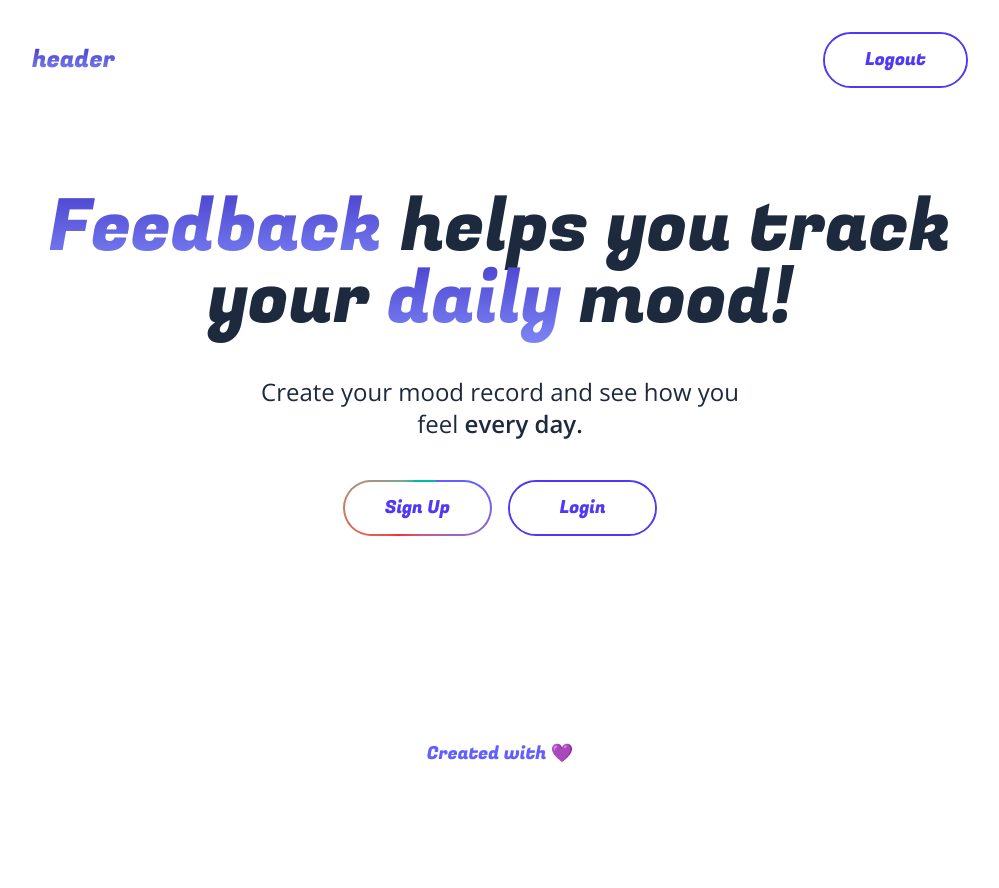
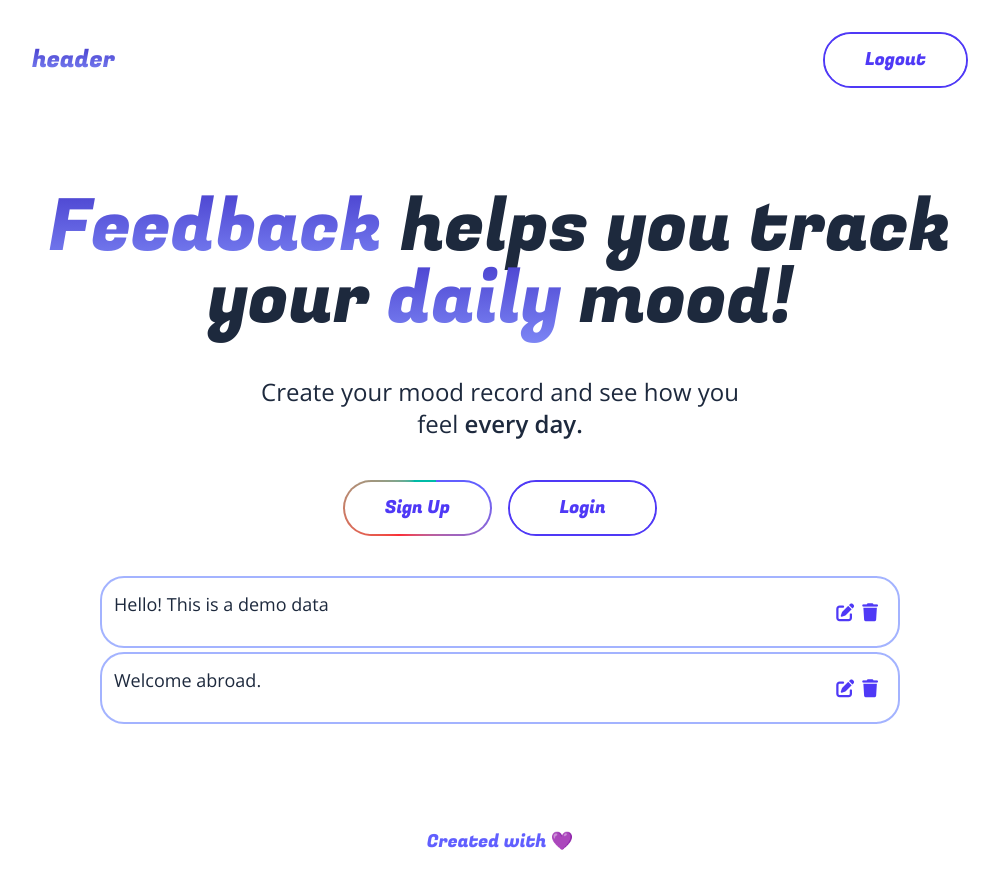
Before and after one commit to liangchow/full-stack-feedback, a Next.js app: page / in a window 1280 px wide. Shown: the whole page, without its empty margins (140-1139 px from the left). Before the commit the page ends 800 px from the top, so only its background shows below. Built offline with nearby package versions, Linux system fonts and the light colour scheme.

Commit message:
Add demote data

```diff
--- a/components/Card.js
+++ b/components/Card.js
@@ -1,3 +1,4 @@
+'use client'
 import React from 'react'
 
 export default function Card(props) {
--- a/components/Hero.js
+++ b/components/Hero.js
@@ -2,6 +2,7 @@ import { Fugaz_One} from "next/font/google";
 import React from 'react'
 import Button from "./Button";
 import CardList from "./CardList";
+import { demoData } from "@/utils";
 
 const fugaz = Fugaz_One({subsets: ["latin"], weight: ["400"]})
 
@@ -15,7 +16,7 @@ export default function Hero() {
         <Button glow text="Sign Up" />
         <Button text="Login" />
       </div>
-      {/* <CardList /> */}
+      <CardList todos={demoData} />
     </div>
   )
 }
--- /dev/null
+++ b/utils/index.js
@@ -0,0 +1,4 @@
+export const demoData = [
+    "Hello! This is a demo data",
+    "Welcome abroad."
+]
```
